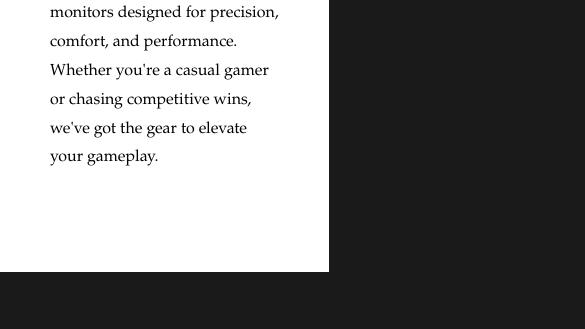
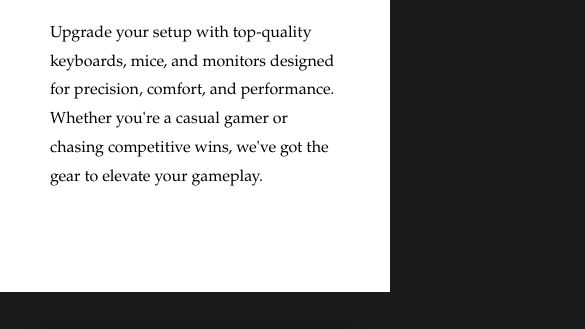
Before and after one commit to Ab-Muqeet/DragonByte, a plain HTML site: page index.html in a window 390 px wide. Shown: the part 365-694 px from the top of the page, 585 px wide, since content can reach past the window. Drawn offline with Linux system fonts and the light colour scheme; grey boxes are pictures that could not be loaded.

Commit message:
Add Responsive.css stylesheet link to index.html

```diff
--- a/index.html
+++ b/index.html
@@ -12,6 +12,7 @@
     <link rel="stylesheet" href="css/Products.css">
     <link rel="stylesheet" href="css/Cart.css">
     <link rel="stylesheet" href="css/Checkout.css">
+    <link rel="stylesheet" href="css/Responsive.css">
 
   <style>
 
```
